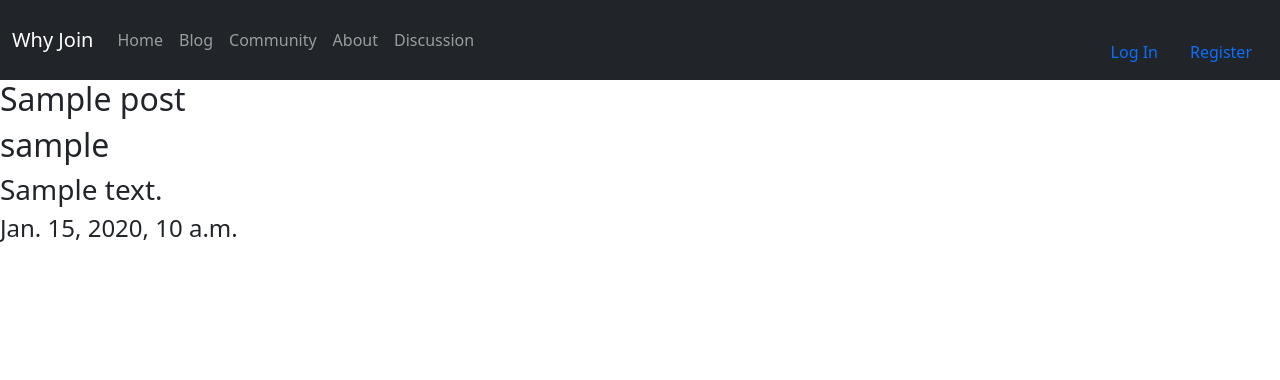
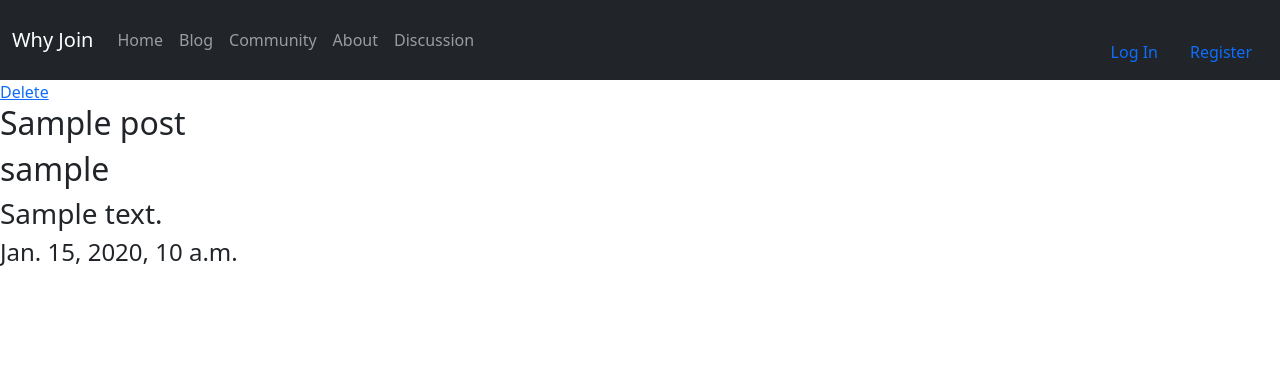
Before and after one commit to kghudgens/WhyJoin, a Django app: page /blog/1 in a window 1280 px wide. Shown: the top 380 px of the page. Run offline with Django 3.2, Linux system fonts and the light colour scheme; tables that the repository leaves empty hold one stand-in row (values such as "Sample post"); some libraries are stand-ins or nearby versions.

Commit message:
added link to the delete template

```diff
--- a/whyjoin/hub/templates/hub/post_detail.html
+++ b/whyjoin/hub/templates/hub/post_detail.html
@@ -1,5 +1,8 @@
 {% extends "hub/base.html" %}
 {% block content %}
+
+<a href="{%url 'delete_post' post.id %}">Delete</a>
+
 <h2>{{post.title}}</h2>
 
         <h2>{{post.author}}</h2>
```
